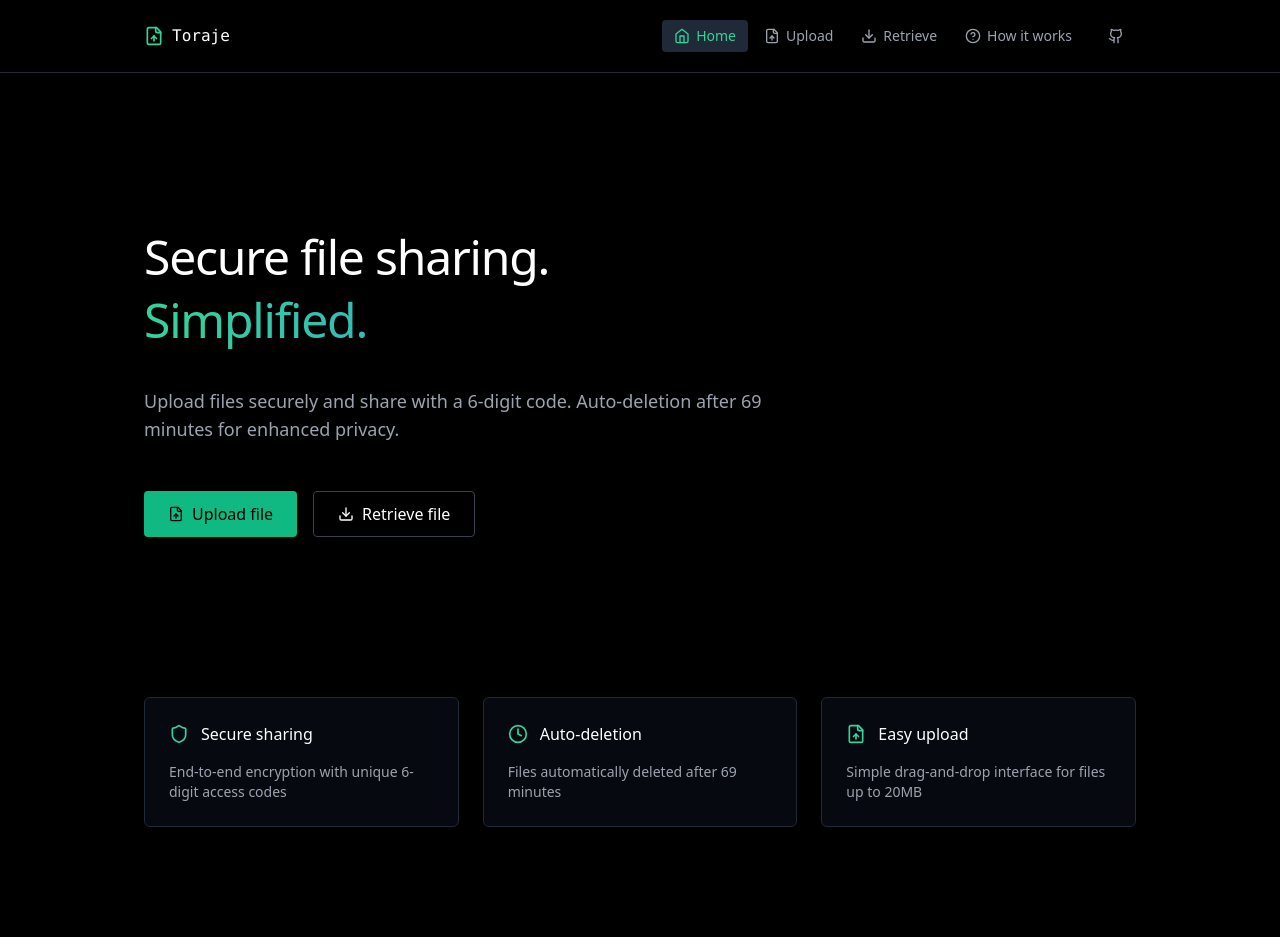
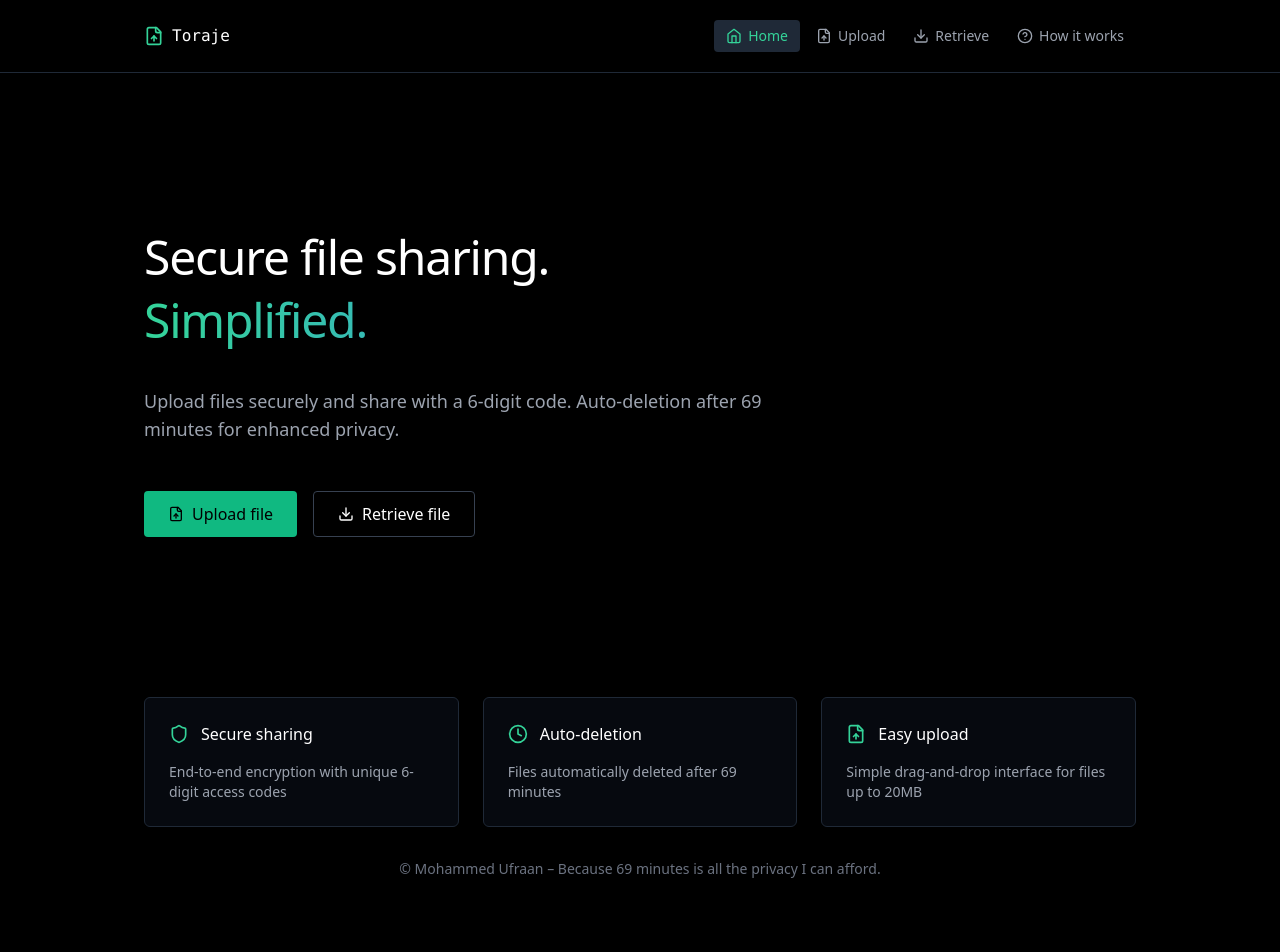
Before and after one commit to moroii69/toraje, a React (Vite) app: page / in a window 1280 px wide. Shown: the top 952 px of the page. Built offline with nearby package versions, Linux system fonts and the light colour scheme; no server answers.

Commit message:
Enhance Navbar and Home components with layout adjustments and footer addition

```diff
--- a/src/components/Navbar.tsx
+++ b/src/components/Navbar.tsx
@@ -1,6 +1,6 @@
 import React, { useState } from 'react';
 import { Link, useLocation } from 'react-router-dom';
-import { FileUp, Download, HelpCircle, Home, Menu, X, Github, LucideFileUp } from 'lucide-react';
+import { FileUp, Download, HelpCircle, Home, Menu, X, LucideFileUp } from 'lucide-react';
 
 const Navbar = () => {
   const location = useLocation();
@@ -54,15 +54,6 @@ const Navbar = () => {
               <span>How it works</span>
             </NavLink>
 
-            <a
-              href="https://github.com/moroii69/toraje"
-              target="_blank"
-              rel="noopener noreferrer"
-              className="flex items-center gap-1 px-3 py-1.5 rounded text-gray-400 hover:bg-gray-800 hover:text-white transition-colors ml-2"
-              aria-label="GitHub"
-            >
-              <Github className="w-4 h-4" />
-            </a>
           </div>
         </div>
       </div>
--- a/src/pages/Home.tsx
+++ b/src/pages/Home.tsx
@@ -4,7 +4,7 @@ import { FileUp, Download, Shield, Clock } from 'lucide-react';
 
 const Home = () => {
   return (
-    <div className="max-w-5xl mx-auto px-4 py-16 text-white bg-black min-h-screen">
+    <div className="max-w-5xl mx-auto px-4 py-16 text-white bg-black min-h-screen flex flex-col">
       {/* Header with subtle gradient border bottom */}
 
       {/* Hero Section */}
@@ -59,6 +59,13 @@ const Home = () => {
           description="Simple drag-and-drop interface for files up to 20MB"
         />
       </section>
+
+      {/* Minimal Footer */}
+      <footer className="mt-auto py-8 text-center">
+        <p className="text-sm text-gray-500">
+          © Mohammed Ufraan – Because 69 minutes is all the privacy I can afford.
+        </p>
+      </footer>
     </div>
   );
 };
```
